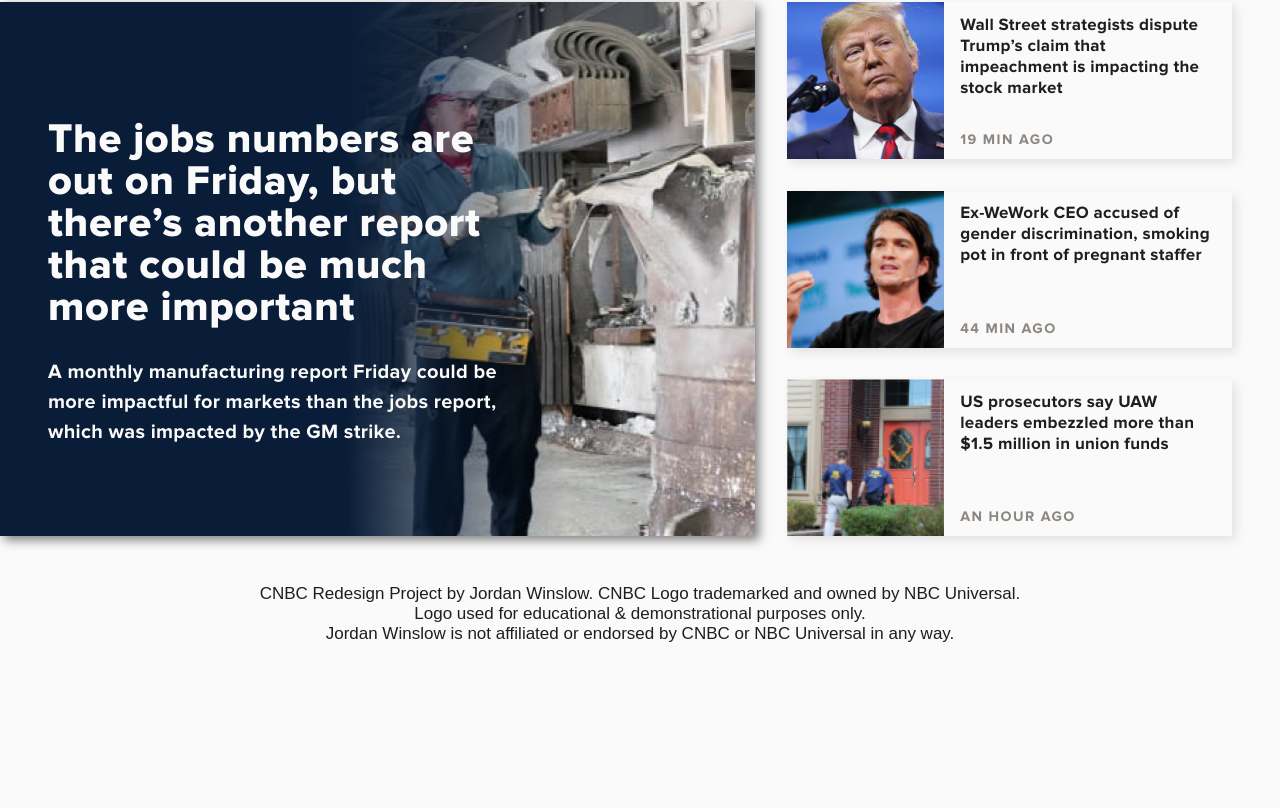
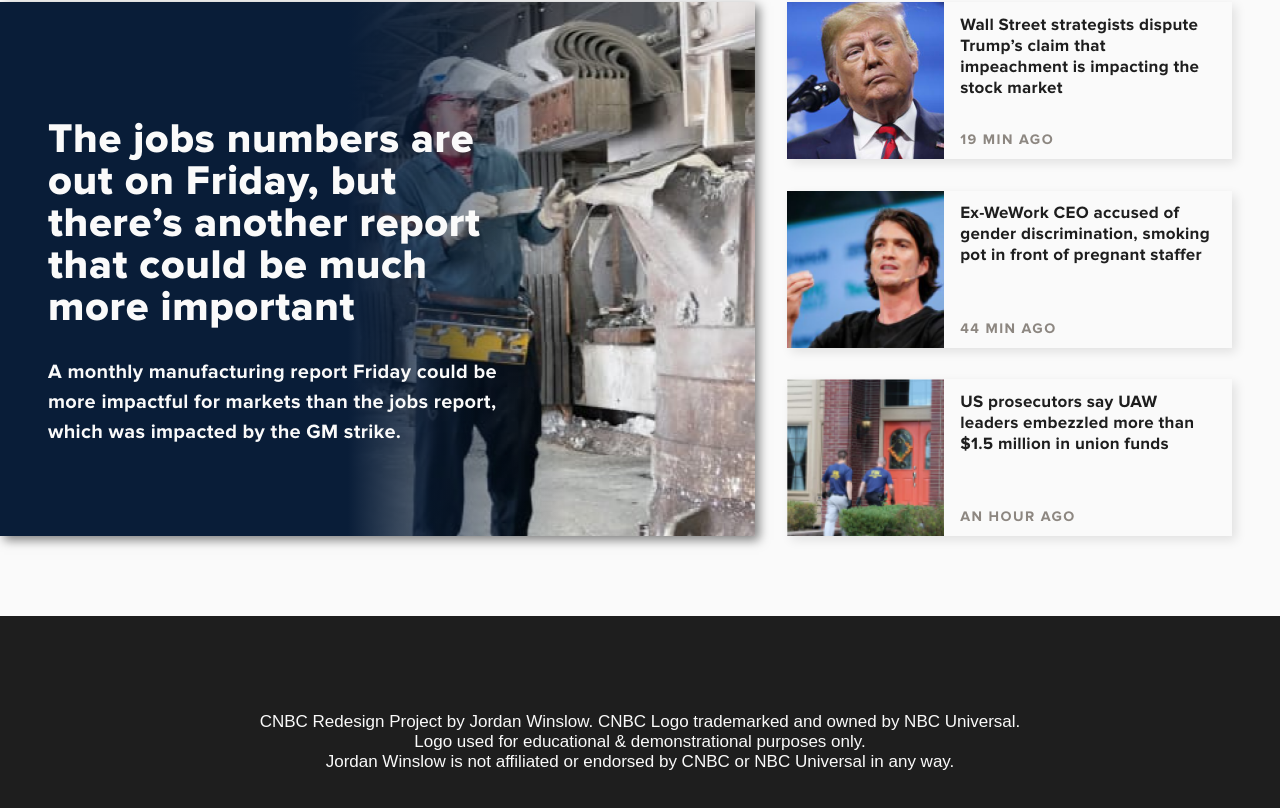
Before and after one commit to JordanWinslow/cnbc-redesign, a React (Create React App) app: page / in a window 1280 px wide. Shown: the part 423-1231 px from the top of the page. Before the commit the page ends 1067 px from the top, so only its background shows below. Built offline with nearby package versions, Linux system fonts and the light colour scheme; a web font is replaced by a local one.

Commit message:
added footer

```diff
--- a/src/App.js
+++ b/src/App.js
@@ -12,17 +12,26 @@ function App() {
       <StockBar />
       <NewsDivider />
       <FullWidthHero />
+      <footer
+        style={{
+          marginTop: "5rem",
+          backgroundColor: "var(--black)",
+          color: "var(--white)",
+          padding: "3rem"
+        }}
+      >
         <p align="center" style={{ marginTop: "3rem" }}>
-        CNBC Redesign Project by Jordan Winslow. CNBC Logo trademarked and owned
-        by NBC Universal.
+          CNBC Redesign Project by Jordan Winslow. CNBC Logo trademarked and
+          owned by NBC Universal.
         </p>
         <p align="center">
           Logo used for educational & demonstrational purposes only.
         </p>
         <p align="center">
-        Jordan Winslow is not affiliated or endorsed by CNBC or NBC Universal in
-        any way.
+          Jordan Winslow is not affiliated or endorsed by CNBC or NBC Universal
+          in any way.
         </p>
+      </footer>
     </Fragment>
   )
 }
```
Lines whose indentation alone changed are shown as unchanged.
